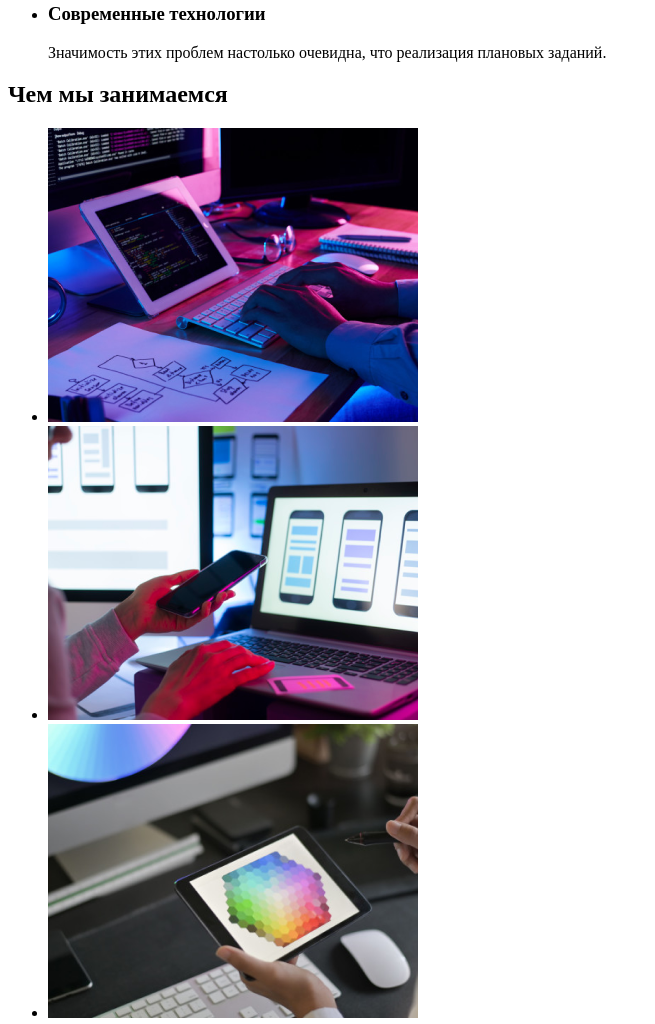
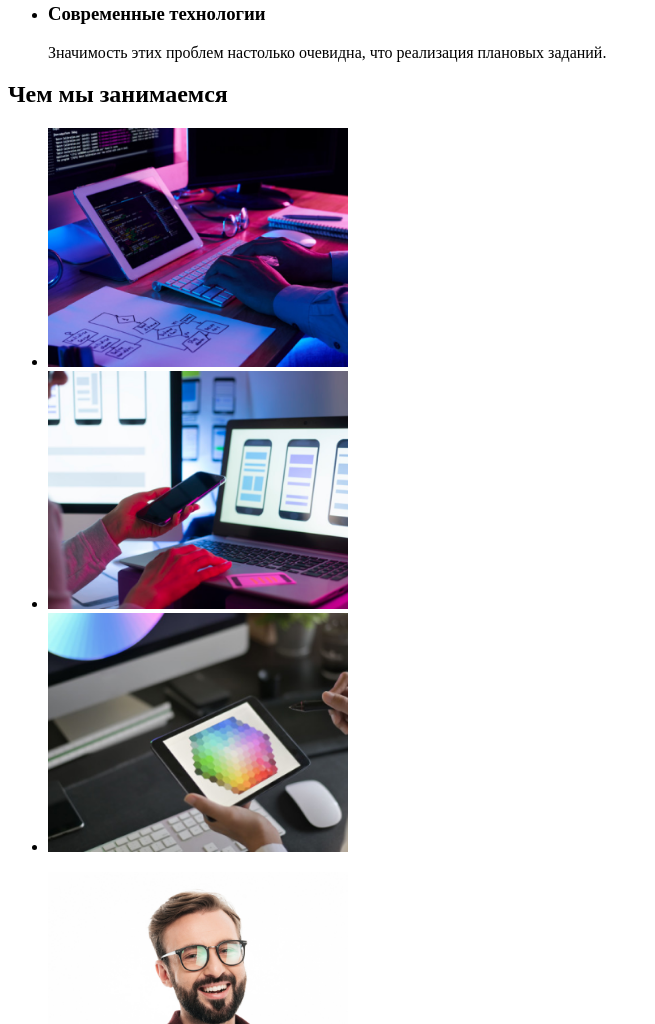
Before and after one commit to MykhailoHordiienko/goit-markup-hw-01, a plain HTML site: page index.html in a window 1280 px wide. Shown: the part 459-1483 px from the top of the page, without its empty margins (0-655 px from the left). Drawn offline with Linux system fonts and the light colour scheme.

Commit message:
Добавляет ширину фото

```diff
--- a/index.html
+++ b/index.html
@@ -59,13 +59,13 @@
         <h2>Чем мы занимаемся</h2>
         <ul>
           <li>
-            <a href=""><img src="/images/coding-1.png" alt="coding"></a>
+            <a href=""><img src="/images/coding-1.png" alt="coding" width="300"></a>
           </li>
           <li>
-            <a href=""><img src="/images/device-2.png" alt="device"></a>
+            <a href=""><img src="/images/device-2.png" alt="device" width="300"></a>
           </li>
           <li>
-            <a href=""><img src="/images/design-3.png" alt="design"></a>
+            <a href=""><img src="/images/design-3.png" alt="design" width="300"></a>
           </li>
         </ul>
       </section>
```
